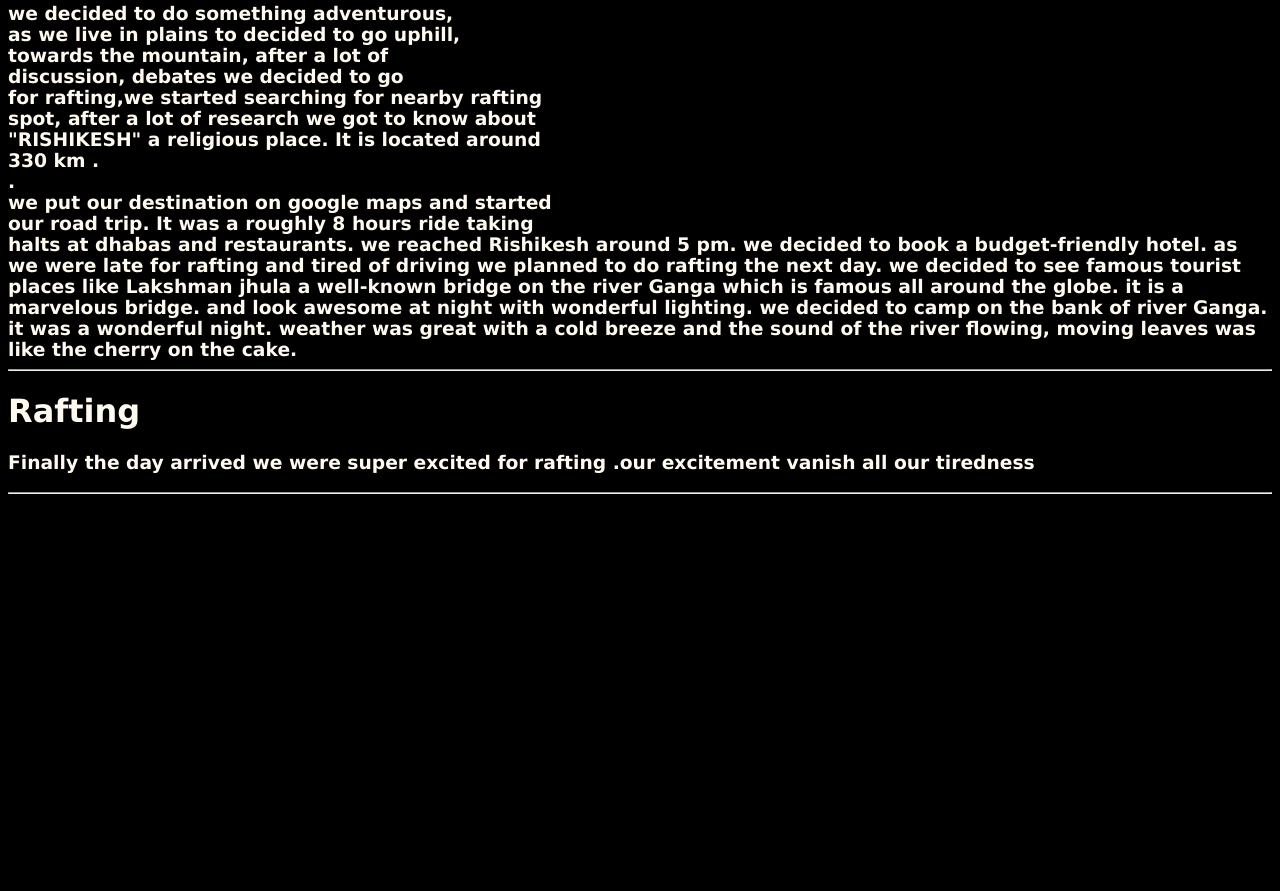
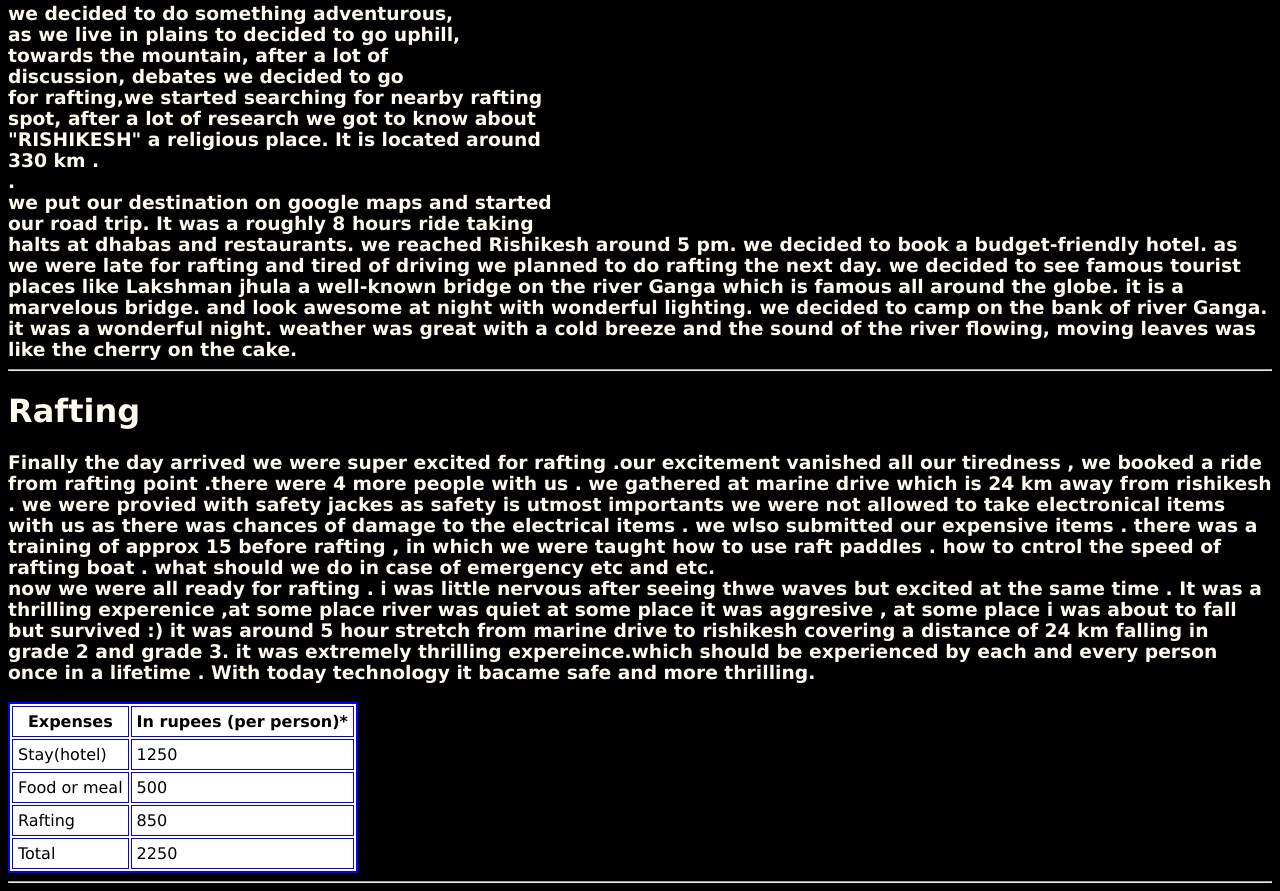
Before and after one commit to sakshamm123/white_water_rafting, a plain HTML site: page white water rafting.html in a window 1280 px wide. Shown: the part 1378-2269 px from the top of the page. Before the commit the page ends 1880 px from the top, so only its background shows below. Drawn offline with Linux system fonts and the light colour scheme.

Commit message:
Update white water rafting.html

```diff
--- a/white water rafting.html
+++ b/white water rafting.html
@@ -165,11 +165,39 @@ function showSlides() {
     <hr>
     <h1 style="color: floralwhite">Rafting</h1>
     <h3 style="color: floralwhite">
-    <p>Finally the day arrived we were super excited for rafting .our excitement vanish all our tiredness  </p>
-
+    <p>Finally the day arrived we were super excited for rafting .our excitement vanished all our tiredness , we booked a ride from rafting point .there were 4 more people with us . we gathered at marine drive which is 24 km away from rishikesh . we were provied with safety jackes as safety is utmost importants we were not allowed to take electronical items with us as there was chances of damage to the electrical items . we wlso submitted our expensive items . there was a training of approx 15 before rafting , in which we were taught how to use raft paddles . how to cntrol the speed of rafting boat . what should we do in case of emergency etc and etc.<br>now we were all ready for  rafting . i was little nervous after seeing thwe waves but excited at the same time . It was a thrilling experenice ,at some place river was quiet at some place it was aggresive , at some place i was about to fall but survived :) it was  around 5 hour stretch from marine drive to rishikesh covering a distance of 24 km falling in grade 2 and grade 3. it was extremely thrilling expereince.which should be experienced by each and every person once in a lifetime . With today technology it bacame safe and more thrilling. </p>
 
     </h3>
     </p>
 
+
+
+    <table border='2' cellpadding='5' bordercolor='blue' bgcolor='white'>
+    <tbody>
+        <thead>
+        <th>Expenses</th>
+        <th>In rupees (per person)*</th>
+        </thead>
+        <tr>
+        <td>Stay(hotel)</td>
+        <td>1250</td>
+        </tr>
+        <tr>
+        <td>Food or meal</td>
+        <td>500</td>
+        </tr>
+        <tr>
+        <td>Rafting</td>
+        <td>850</td>
+        </tr>
+        <tr>
+        <td>Total</td>
+        <td>2250</td></tr>
+
+    </tbody>
+    </table>
+
+
+
 <hr>
 </html>
```
